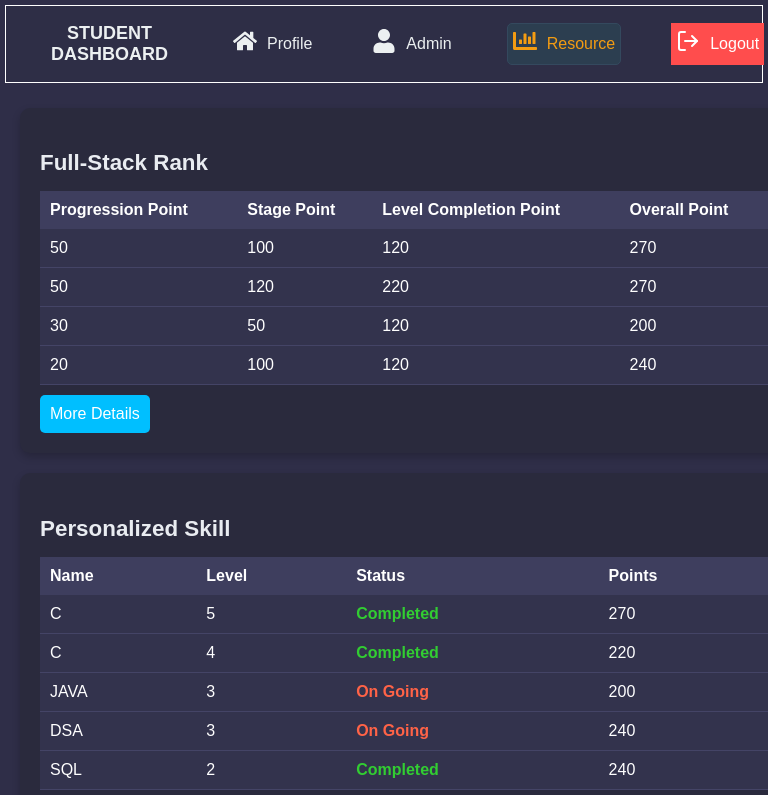
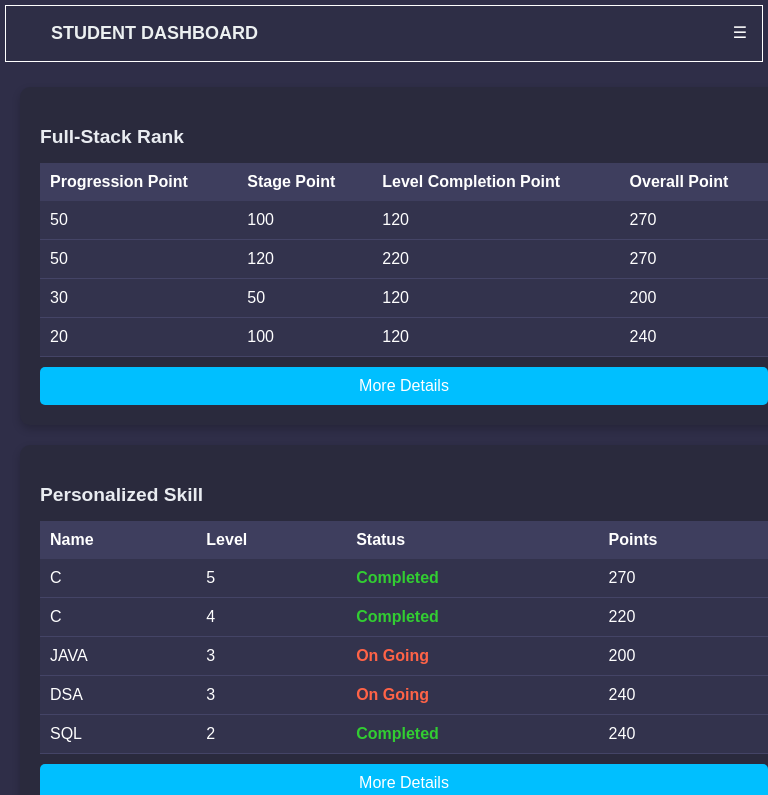
Before and after one commit to naveenkumar-42/Training_performance_tacker_Dashboard, a React (Create React App) app: page /details in a window 768 px wide. Shown: the top 795 px of the page. Built offline with nearby package versions, Linux system fonts and the light colour scheme; a web font is replaced by a local one.

Commit message:
upadated nav bar

```diff
--- a/src/components/NavBar.css
+++ b/src/components/NavBar.css
@@ -11,11 +11,12 @@
   border: 1px solid var(--color-white);
 }
 
-.nav-items-container{
+.nav-items-container {
   margin-left: 60px;
   flex-grow: 1;
+  display: flex; /* Enable flex for items */
+}
 
-}
 .logo {
   height: 50px;
   width: 50px;
@@ -27,6 +28,9 @@
   font-weight: bold;
 }
 
+.menu-toggle {
+  display: none;
+}
 .nav-items {
   display: flex;
   gap: 50px;
@@ -45,7 +49,7 @@
   text-decoration: none;
 }
 
-.nav-title{
+.nav-title {
   display: flex;
   gap: 10px;
   margin-left: 40px;
@@ -53,9 +57,10 @@
   justify-content: center;
   align-items: center;
 }
+
 .nav-item:hover {
   background-color: #2c3e50;
-  border-radius: 5px ;
+  border-radius: 5px;
 }
 
 .icon {
@@ -64,7 +69,7 @@
 }
 
 .label {
-  display: none; /* Hidden by default on smaller screens */
+  display: inline; /* Show label by default */
 }
 
 .nav-item:last-child {
@@ -78,18 +83,50 @@
   background-color: #ff1a1a; /* Optional: hover effect */
 }
 
-
-
 .active {
   color: #f39c12; /* Active item color */
   background-color: #2c3e50;
-  padding: 5px;/* Active item background */
-  border-radius: 5px ;
-  border:1px solid #34495e;
+  padding: 5px; /* Active item background */
+  border-radius: 5px;
+  border: 1px solid #34495e;
 }
-@media (min-width: 768px) {
+
+/* Media query for responsive design */
+@media (max-width: 768px) {
+  .nav-items-container {
+    display: none; /* Hide nav items by default on small screens */
+    flex-direction: column; /* Stack items vertically */
+    position: absolute;
+    top: 60px; /* Position below navbar */
+    right: 0;
+    width: 100%; /* Full width for mobile items */
+    background-color: var(--color-darkslategray-300); /* Match navbar color */
+  }
+
+  .nav-items-container.open {
+    display: flex; /* Show items when menu is open */
+  }
+
+  .menu-toggle {
+    display: block; /* Show hamburger menu */
+    cursor: pointer;
+    margin-right:10px;
+    margin-bottom: 2px;
+    margin-left: auto; /* Align to the right */
+  }
+
+  .nav-item {
+    justify-content: center; /* Center items in mobile view */
+    padding: 15px; /* Increase padding for touch targets */
+    width: 100%; /* Full width for mobile items */
+  }
+
   .label {
-    display: inline;
+    display: none; /* Hide labels in mobile view */
+  }
+
+  .icon {
+    margin-right: 0; /* No margin for icons */
   }
 }
 
--- a/src/components/NavBar.js
+++ b/src/components/NavBar.js
@@ -1,13 +1,14 @@
 import React, { useCallback, useEffect, useState } from "react";
 import { NavLink, useNavigate } from "react-router-dom";
-import { FaHome, FaUser, FaChartBar, FaCog } from "react-icons/fa";
-import { FiLogOut } from "react-icons/fi";
+import { FiLogOut } from 'react-icons/fi';
+import { FaHome, FaUser, FaChartBar } from "react-icons/fa";
 import { Client, Account } from 'appwrite'; // Appwrite SDK for authentication
 import "./NavBar.css";
 
 const NavBar = () => {
   const navigate = useNavigate();
   const [isAuthenticated, setIsAuthenticated] = useState(false);
+  const [menuOpen, setMenuOpen] = useState(false); // State to control menu visibility
 
   const client = new Client();
   client
@@ -59,12 +60,20 @@ const NavBar = () => {
     { icon: <FiLogOut />, label: "Logout", path: "/", action: handleLogout },
   ];
 
+  const toggleMenu = () => {
+    setMenuOpen((prev) => !prev); // Toggle menu open state
+  };
+
   return (
     <div className="horizontal-navbar">
       <div className="nav-title">
         <h1 className="title-text">STUDENT DASHBOARD</h1>
       </div>
-      <div className="nav-items-container">
+      <div className="menu-toggle" onClick={toggleMenu}>
+        {/* Hamburger Icon */}
+        {menuOpen ? "✖" : "☰"}
+      </div>
+      <div className={`nav-items-container ${menuOpen ? 'open' : ''}`}>
         <div className="nav-items">
           {navItems.map((item, index) => (
             <NavLink
--- a/src/pages/Details.css
+++ b/src/pages/Details.css
@@ -13,6 +13,7 @@ body {
   padding: 20px;
 }
 
+/* Section styles */
 .section {
   background-color: #2a2a3d;
   padding: 20px;
@@ -27,6 +28,7 @@ h3 {
   color: var(--color-whitesmoke);
 }
 
+/* Table styles */
 table {
   width: 100%;
   border-collapse: collapse;
@@ -48,6 +50,7 @@ tbody tr {
   border-bottom: 1px solid #444466;
 }
 
+/* Status styles */
 .completed {
   color: #32cd32;
   font-weight: bold;
@@ -56,14 +59,6 @@ tbody tr {
 .ongoing {
   color: #ff6347;
   font-weight: bold;
-}
-
-.approved {
-  color: #32cd32;
-}
-
-.rejected {
-  color: #ff6347;
 }
 
 .more-details {
@@ -87,14 +82,21 @@ tbody tr {
   grid-column: span 2;
 }
 
-/* Responsive design for smaller screens (two columns to one column) */
+/* Responsive design */
 @media (max-width: 768px) {
   .dashboard-container {
-    grid-template-columns: 1fr;
+    grid-template-columns: 1fr; /* Switch to one column layout */
   }
 
-  /* Ensure all sections take full width on mobile */
   .section.full-width {
-    grid-column: span 1;
+    grid-column: span 1; /* Ensure full-width sections span one column */
+  }
+
+  h3 {
+    font-size: 1.2rem; /* Adjust heading size for smaller screens */
+  }
+
+  .more-details {
+    width: 100%; /* Make buttons full width on mobile */
   }
 }
--- a/src/pages/StudentDashboard.css
+++ b/src/pages/StudentDashboard.css
@@ -43,6 +43,7 @@
   max-width: 100%;
   overflow: hidden;
   object-fit: cover;
+  margin-bottom: 10px;
 }
 .status {
   border: none;
@@ -62,9 +63,10 @@
 .p_details{
   display: flex;
   color:var(--color-whitesmoke);
+  padding: 15px;
+  box-shadow: 0 4px 15px rgba(0, 0, 0, 0.2);
   position: relative;
   display: inline-block;
-  min-height: 400px;
 }
 
 .heading{
@@ -174,6 +176,7 @@
   color: inherit;
 }
 
+
 @media (max-width: 768px) {
   .top {
     flex-direction: column;
@@ -184,10 +187,11 @@
     width: 300px;
     margin: 10px auto;
   }
-
+  .rank-points{
+    margin-right: 30px;
+  }
   .status, .score {
     text-align: center;
-    width: 100%;
   }
 }
 
@@ -251,7 +255,7 @@
   }
 
   .attendance-card {
-    width: auto;
+
     margin-bottom: 10px;
   }
 }
@@ -374,3 +378,22 @@ canvas {
   color: var(--color-whitesmoke);
   font-size: 20px;
 }
+
+@media (max-width: 768px) {
+  .top, .attendance-container, .middle, .skills-section {
+    flex-direction: column;
+    align-items: center;
+  }
+
+  .attendance-card {
+    flex: 1 1 80%;
+  }
+
+  .bar-chart-container, .hbar-chart-container {
+    flex: 1 1 100%;
+  }
+
+  .skill-graph {
+    flex: 1 1 45%;
+  }
+}
```
